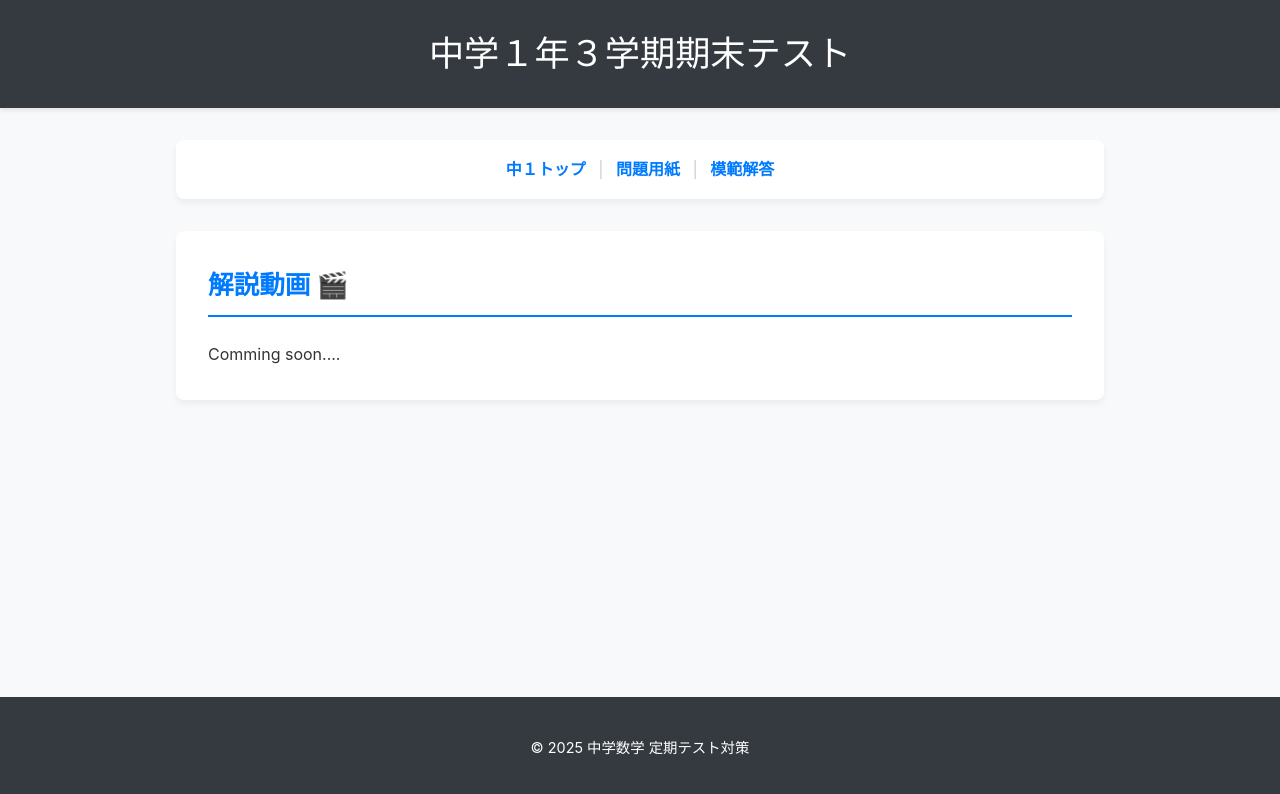
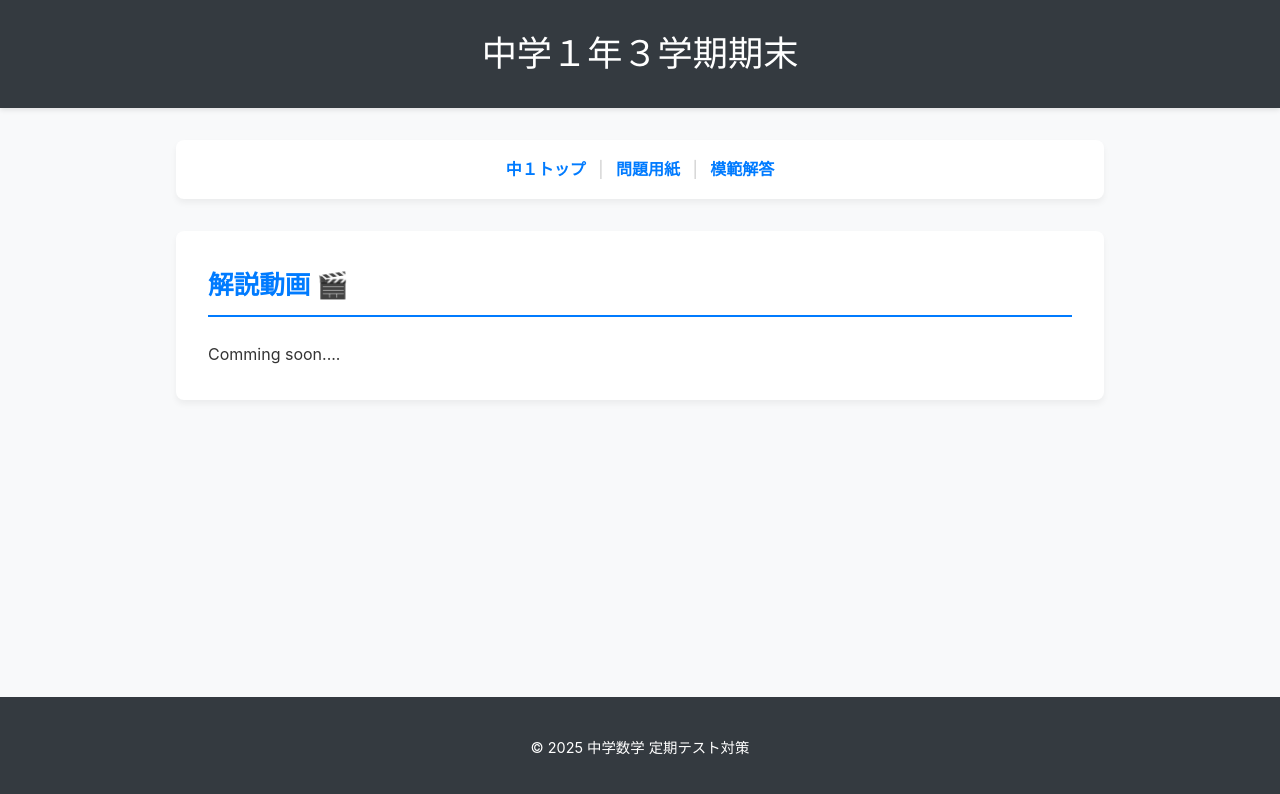
Before and after one commit to masashi-sup/testest, a plain HTML site: page testest/math/1/3-fin/vid.html in a window 1280 px wide. Drawn offline with Linux system fonts and the light colour scheme.

Commit message:
Update vid.html

```diff
--- a/testest/math/1/3-fin/vid.html
+++ b/testest/math/1/3-fin/vid.html
@@ -9,7 +9,7 @@
 <body>
 
     <header>
-        <h1>中学１年３学期期末テスト</h1>
+        <h1>中学１年３学期期末</h1>
     </header>
 
     <main>
```
